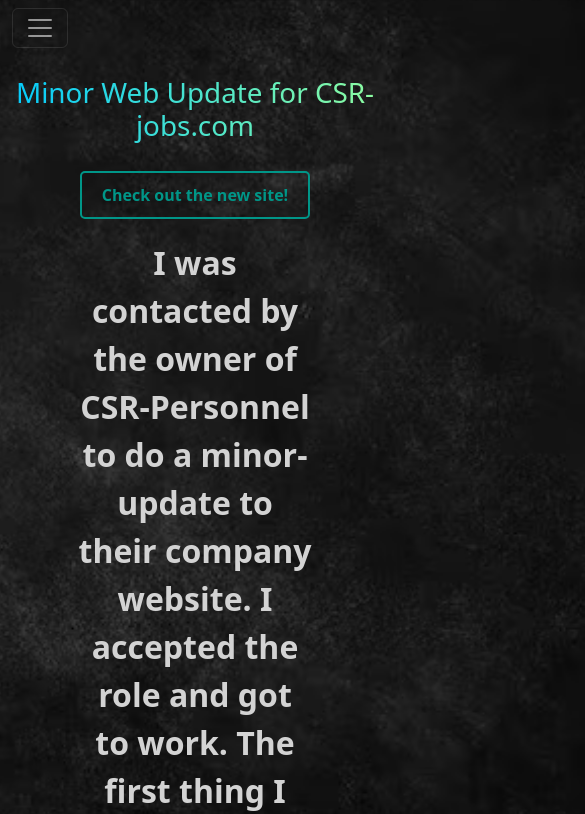
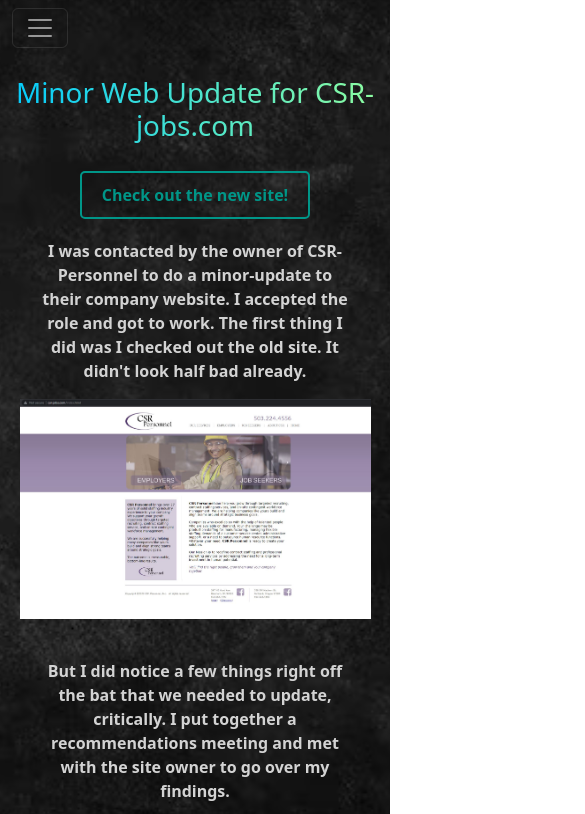
Before and after one commit to fjnelson/Portfolio-ace, a React (Create React App) app: page /csr-update in a window 390 px wide. Shown: the top 814 px of the page, 585 px wide, since content can reach past the window. Built offline with nearby package versions, Linux system fonts and the light colour scheme.

Commit message:
updated story on mobile css

```diff
--- a/src/components/pages/CSR-update.js
+++ b/src/components/pages/CSR-update.js
@@ -108,16 +108,16 @@
         <img src={HTTPS} alt="new address bar"></img>
       </div>
       <div id="new-site-container" className="new-site-container">
-        <div>
+        <div className="new-site-container-images">
           <img src={newHome} alt="new home page"></img>
         </div>
-        <div>
+        <div className="new-site-container-images">
           <img src={newServices} alt="new services page"></img>
         </div>
-        <div>
+        <div className="new-site-container-images">
           <img src={newEmployers} alt="new employers page"></img>
         </div>
-        <div>
+        <div className="new-site-container-images">
           <img src={newSeekers} alt="new job seekers page"></img>
         </div>
       </div>
--- a/src/components/pages/pages.css
+++ b/src/components/pages/pages.css
@@ -24,6 +24,7 @@
 
 .CSR-container {
   padding-bottom: 100px;
+  width: 100vw;
 }
 
 .LOR-header,
@@ -218,8 +219,13 @@
   align-items: center;
 }
 .new-site-container img,
-.HTTPS-container img {
-  width: 100%;
+.HTTPS-container img,
+.old-home-container img,
+.recommendations-container img,
+.old-navbar-container img,
+.old-footer-container img,
+.old-jobseekers-container img {
+  width: 90%;
   margin-bottom: 20px;
 }
 
@@ -259,6 +265,15 @@
     padding-left: 0;
     padding-right: 0;
   }
+
+  .CSR-container-blog,
+  .new-site-container-images {
+    margin-left: 10%;
+    margin-right: 10%;
+    text-align: center;
+    width: 80%;
+    font-size: 1rem;
+  }
 }
 
 @media only screen and (max-width: 480px) {
@@ -283,4 +298,16 @@
   .testimonial-card {
     width: 100vw;
   }
+  .CSR-container{
+    width: 100%;
+  }
+
+  .CSR-container-blog,
+  .new-site-container-images {
+    margin-left: 10%;
+    margin-right: 10%;
+    text-align: center;
+    width: 80%;
+    font-size: 1rem;
+  }
 }
```
